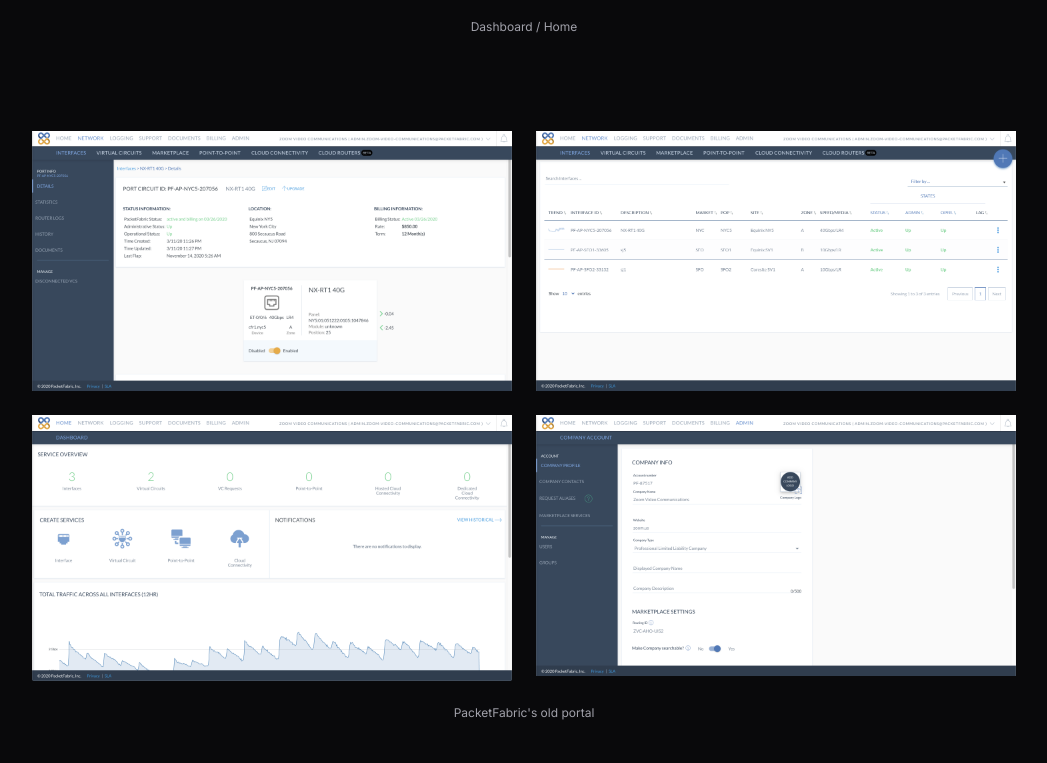
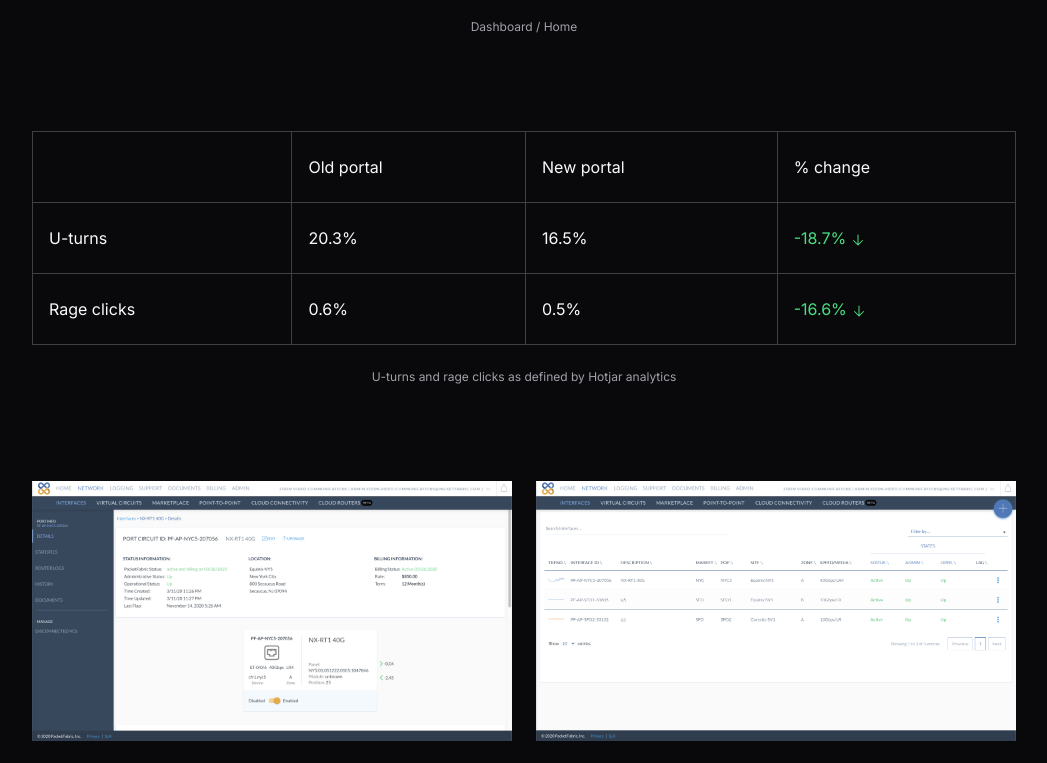
Before and after one commit to andrewgormley/postpfdepression, a Next.js app: page /packetfabric in a window 1280 px wide. Shown: the part 1180-1943 px from the top of the page, without its empty margins (116-1163 px from the left). Built offline with nearby package versions, Linux system fonts and the light colour scheme.

Commit message:
added data to project

```diff
--- a/app/packetfabric/page.js
+++ b/app/packetfabric/page.js
@@ -30,6 +30,42 @@
           height={577}
         />
         <ImgDescription copy={'Dashboard / Home'}/>
+
+        <table className="table-auto border-collapse border border-zinc-700">
+          <thead>
+            <tr>
+              <th className="border border-zinc-700 px-4 py-6 text-left font-normal"></th>
+              <th className="border border-zinc-700 px-4 py-6 text-left font-normal">Old portal</th>
+              <th className="border border-zinc-700 px-4 py-6 text-left font-normal">New portal</th>
+              <th className="border border-zinc-700 px-4 py-6 text-left font-normal">% change</th>
+            </tr>
+          </thead>
+          <tbody>
+            <tr>
+              <td className="border border-zinc-700 px-4 py-6">U-turns</td>
+              <td className="border border-zinc-700 px-4 py-6">20.3%</td>
+              <td className="border border-zinc-700 px-4 py-6">16.5%</td>
+              <td className="border border-zinc-700 px-4 py-6 text-green-400">
+                -18.7%
+                <svg xmlns="http://www.w3.org/2000/svg" viewBox="0 0 24 24" fill="currentColor" class="w-4 h-4 inline-block ml-1">
+                  <path fill-rule="evenodd" d="M12 3.75a.75.75 0 01.75.75v13.19l5.47-5.47a.75.75 0 111.06 1.06l-6.75 6.75a.75.75 0 01-1.06 0l-6.75-6.75a.75.75 0 111.06-1.06l5.47 5.47V4.5a.75.75 0 01.75-.75z" clip-rule="evenodd" />
+                </svg>
+              </td>
+            </tr>
+            <tr>
+              <td className="border border-zinc-700 px-4 py-6">Rage clicks</td>
+              <td className="border border-zinc-700 px-4 py-6">0.6%</td>
+              <td className="border border-zinc-700 px-4 py-6">0.5%</td>
+              <td className="border border-zinc-700 px-4 py-6 text-green-400">
+                -16.6%
+                <svg xmlns="http://www.w3.org/2000/svg" viewBox="0 0 24 24" fill="currentColor" class="w-4 h-4 inline-block ml-1">
+                  <path fill-rule="evenodd" d="M12 3.75a.75.75 0 01.75.75v13.19l5.47-5.47a.75.75 0 111.06 1.06l-6.75 6.75a.75.75 0 01-1.06 0l-6.75-6.75a.75.75 0 111.06-1.06l5.47 5.47V4.5a.75.75 0 01.75-.75z" clip-rule="evenodd" />
+                </svg>
+              </td>
+            </tr>
+          </tbody>
+        </table>
+        <ImgDescription copy={'U-turns and rage clicks as defined by Hotjar analytics'}/>
 
         <div className="grid gap-6 grid-cols-1 md:grid-cols-2">
           <Image
@@ -97,6 +133,64 @@
         />
         <ImgDescription copy={"Purchase service flow"}/>
 
+        <table className="table-auto border-collapse border border-zinc-700">
+          <thead>
+            <tr>
+              <th className="border border-zinc-700 px-4 py-6 text-left font-normal"></th>
+              <th className="border border-zinc-700 px-4 py-6 text-left font-normal">Old purchase flow</th>
+              <th className="border border-zinc-700 px-4 py-6 text-left font-normal">New purchase flow</th>
+              <th className="border border-zinc-700 px-4 py-6 text-left font-normal">% change</th>
+            </tr>
+          </thead>
+          <tbody>
+            <tr>
+              <td className="border border-zinc-700 px-4 py-6">Ports</td>
+              <td className="border border-zinc-700 px-4 py-6">15.4%</td>
+              <td className="border border-zinc-700 px-4 py-6">21.5%</td>
+              <td className="border border-zinc-700 px-4 py-6 text-green-400">
+                39.6%
+                <svg xmlns="http://www.w3.org/2000/svg" viewBox="0 0 24 24" fill="currentColor" class="w-4 h-4 inline-block ml-1">
+                  <path fill-rule="evenodd" d="M12 20.25a.75.75 0 01-.75-.75V6.31l-5.47 5.47a.75.75 0 01-1.06-1.06l6.75-6.75a.75.75 0 011.06 0l6.75 6.75a.75.75 0 11-1.06 1.06l-5.47-5.47V19.5a.75.75 0 01-.75.75z" clip-rule="evenodd" />
+                </svg>
+              </td>
+            </tr>
+            <tr>
+              <td className="border border-zinc-700 px-4 py-6">Point-to-Points</td>
+              <td className="border border-zinc-700 px-4 py-6">7.1%</td>
+              <td className="border border-zinc-700 px-4 py-6">11.7%</td>
+              <td className="border border-zinc-700 px-4 py-6 text-green-400">
+                64.7%
+                <svg xmlns="http://www.w3.org/2000/svg" viewBox="0 0 24 24" fill="currentColor" class="w-4 h-4 inline-block ml-1">
+                  <path fill-rule="evenodd" d="M12 20.25a.75.75 0 01-.75-.75V6.31l-5.47 5.47a.75.75 0 01-1.06-1.06l6.75-6.75a.75.75 0 011.06 0l6.75 6.75a.75.75 0 11-1.06 1.06l-5.47-5.47V19.5a.75.75 0 01-.75.75z" clip-rule="evenodd" />
+                </svg>
+              </td>
+            </tr>
+            <tr>
+              <td className="border border-zinc-700 px-4 py-6">Backbone</td>
+              <td className="border border-zinc-700 px-4 py-6">27.1%</td>
+              <td className="border border-zinc-700 px-4 py-6">46.1%</td>
+              <td className="border border-zinc-700 px-4 py-6 text-green-400">
+                70.1%
+                <svg xmlns="http://www.w3.org/2000/svg" viewBox="0 0 24 24" fill="currentColor" class="w-4 h-4 inline-block ml-1">
+                  <path fill-rule="evenodd" d="M12 20.25a.75.75 0 01-.75-.75V6.31l-5.47 5.47a.75.75 0 01-1.06-1.06l6.75-6.75a.75.75 0 011.06 0l6.75 6.75a.75.75 0 11-1.06 1.06l-5.47-5.47V19.5a.75.75 0 01-.75.75z" clip-rule="evenodd" />
+                </svg>
+              </td>
+            </tr>
+            <tr>
+              <td className="border border-zinc-700 px-4 py-6">Hosted Cloud</td>
+              <td className="border border-zinc-700 px-4 py-6">19.8%</td>
+              <td className="border border-zinc-700 px-4 py-6">26.4%</td>
+              <td className="border border-zinc-700 px-4 py-6 text-green-400">
+                33.3%
+                <svg xmlns="http://www.w3.org/2000/svg" viewBox="0 0 24 24" fill="currentColor" class="w-4 h-4 inline-block ml-1">
+                  <path fill-rule="evenodd" d="M12 20.25a.75.75 0 01-.75-.75V6.31l-5.47 5.47a.75.75 0 01-1.06-1.06l6.75-6.75a.75.75 0 011.06 0l6.75 6.75a.75.75 0 11-1.06 1.06l-5.47-5.47V19.5a.75.75 0 01-.75.75z" clip-rule="evenodd" />
+                </svg>
+              </td>
+            </tr>
+          </tbody>
+        </table>
+        <ImgDescription copy={'Purchase flow conversion for top four products'}/>
+
         <Image
           className="w-full"
           src={'/pf-project/port-details.png'}
```
